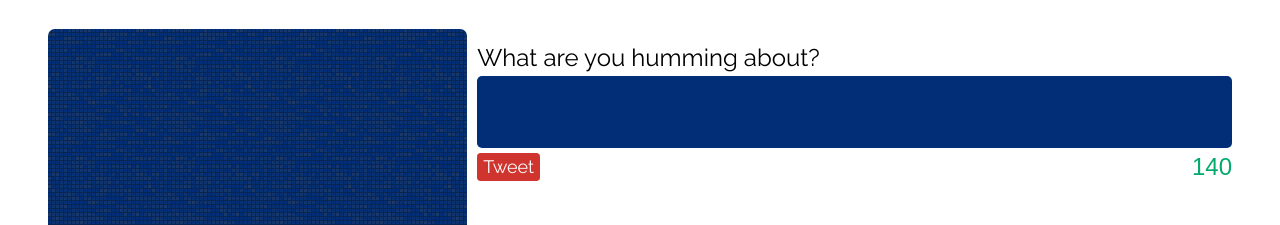
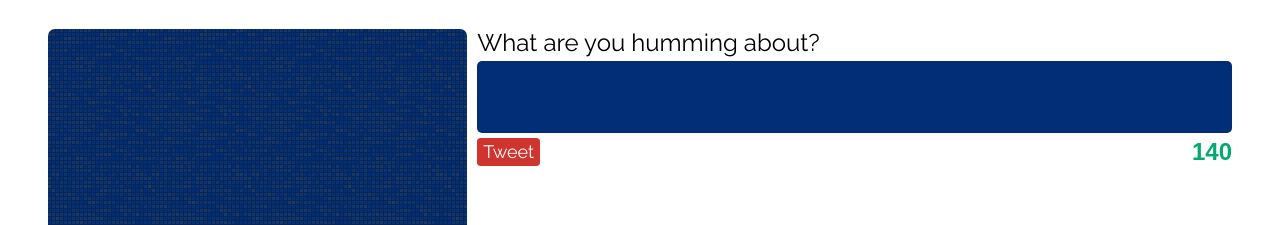
Before and after one commit to saurabhdabas/tweetagram, a website: page public/index.html in a window 1280 px wide. Both pictures are taken after a click on the element "Write". Shown: the part 87-312 px from the top of the page. Drawn offline with nearby package versions, Linux system fonts and the light colour scheme; no server answers; a web font is replaced by a local one.

Commit message:
Fix css for counter

```diff
--- a/public/styles/new-tweet.css
+++ b/public/styles/new-tweet.css
@@ -1,19 +1,17 @@
-.new-tweet{
-  margin: 0.416em 0;
-}
-.validation-message{
+.validation-message {
   border: 0.08em solid var(--primary-color);
   border-radius: 0.125em;
-  padding: 0.208em;
+  padding: 0.5em;
   color: var(--secondary-color);
 }
 form{
   display:flex;
   flex-direction: column;
+  margin-bottom: 0.3em;
 }
 label p{
   margin: 0;
-  padding: 0.208em 0;
+  padding-bottom: 0.208em;
   font-family: 'Raleway',sans-serif;
 }
 form  div{
@@ -46,9 +44,11 @@
   cursor: pointer;
 }
 output{
+  font-weight:600;
+  font-family: 'Source Sans Pro', sans-serif;
   color: var(--quaternary-color);
 }
-/*This class gets added via javascript to counter and validation text*/
+/*This class gets added via javascript to counter*/
 .red-in-color{
   color: var(--secondary-color);
 }
```
